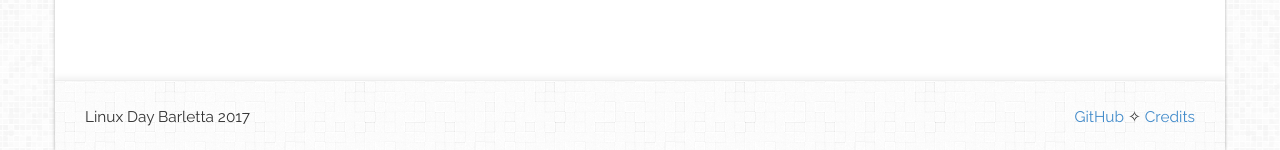
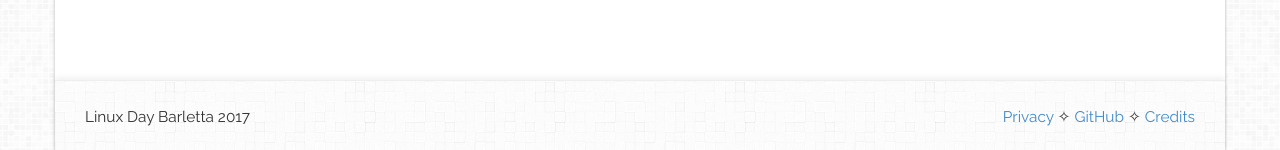
Before and after one commit to linuxdaybarletta/linuxdaybarletta.github.io, a Jekyll site: the page built from 01-chi-siamo.html, in a window 1280 px wide. Shown: the part 750-900 px from the top of the page. Built offline with Jekyll 4.4.1, drawn with Linux system fonts in a browser that asks for light colours; nearby versions of some CDN libraries; comment, search, counter and statistics services are not loaded.

Commit message:
Add a link to the privacy policy in the footer

```diff
--- a/_includes/footer.html
+++ b/_includes/footer.html
@@ -4,6 +4,8 @@
         <span class="hidden-xs pull-left">{{ site.event_local_name }}</span>
         <span class="visible-xs pull-left">{{ site.event_short_local_name }}</span>
         <span class="pull-right">
+            <a href="privacy.html">Privacy</a>
+            ✧
             <a href="https://github.com/linuxdaybarletta/linuxdaybarletta.github.io">GitHub</a>
             ✧
             <a href="http://nicolalamacchia.com">Credits</a></span>
```
